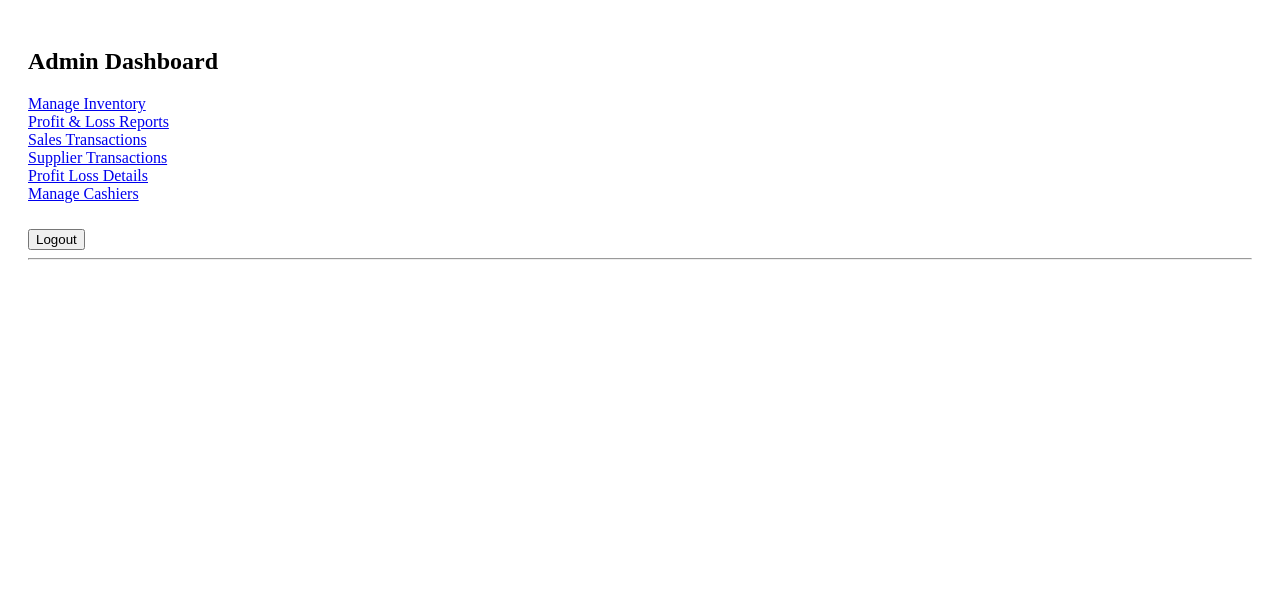
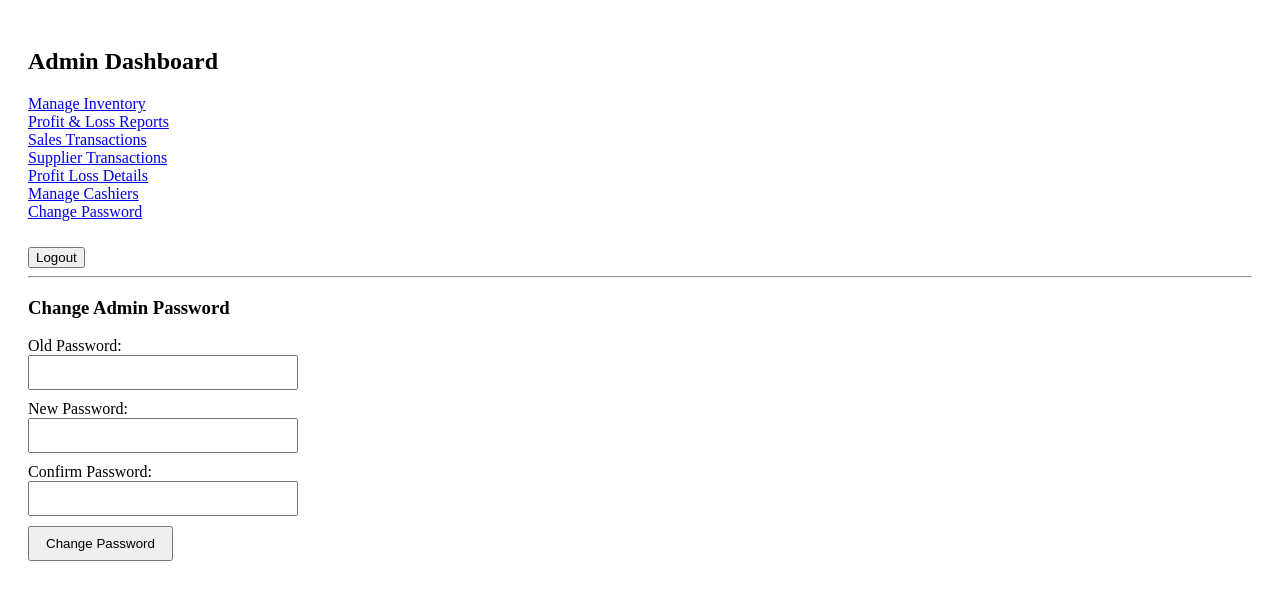
Before and after one commit to Heinhtettkyaw/profit-pulse-v0.2, a React (Create React App) app in the folder profit-pulse-frontend/: page /admin/change-password in a window 1280 px wide. Shown: the top 600 px of the page. Built offline with nearby package versions, Linux system fonts and the light colour scheme; sample sign-in values are in the browser's storage.

Commit message:
Add: change admin password function

```diff
--- a/profit-pulse-frontend/src/App.js
+++ b/profit-pulse-frontend/src/App.js
@@ -8,6 +8,7 @@ import TransactionList from './components/TransactionList';
 import SupplierTransactionList from './components/SupplierTransactionList';
 import ProfitLossReport from './components/ProfitLossReport';
 import CombinedProfitLossReport from './components/CombinedProfitLossReport';
+import AdminChangePassword from './components/AdminChangePassword';
 // import ProfitLossPage from './components/ProfitLossPage';
 import ManageCashiers from './components/ManageCashiers';
 import ChangePassword from './components/ChangePassword';
@@ -38,6 +39,8 @@ function App() {
             <Route path="sales-transactions" element={<TransactionList />} />
             <Route path="supplier-transactions" element={<SupplierTransactionList />} />
             <Route path="manage-cashiers" element={<ManageCashiers />} />
+            <Route path="change-password" element={<AdminChangePassword />} />
+
             <Route index element={<InventoryManager />} />
           </Route>
 
--- /dev/null
+++ b/profit-pulse-frontend/src/components/AdminChangePassword.js
@@ -0,0 +1,76 @@
+import React, { useState } from 'react';
+import API from '../services/api';
+
+const AdminChangePassword = () => {
+    const [oldPassword, setOldPassword] = useState('');
+    const [newPassword, setNewPassword] = useState('');
+    const [confirmPassword, setConfirmPassword] = useState('');
+    const [message, setMessage] = useState('');
+
+    const handleChangePassword = async (e) => {
+        e.preventDefault();
+        setMessage('');
+        if (newPassword !== confirmPassword) {
+            setMessage("New password and confirm password do not match.");
+            return;
+        }
+        try {
+            const response = await API.put('/admin/profile/change-password', {
+                oldPassword,
+                newPassword,
+                confirmPassword
+            });
+            setMessage(response.data);
+            setOldPassword('');
+            setNewPassword('');
+            setConfirmPassword('');
+        } catch (error) {
+            console.error("Error changing password:", error);
+            setMessage(error.response?.data || "Error changing password.");
+        }
+    };
+
+    return (
+        <div style={{ maxWidth: '250px',marginBottom: '10px' }}>
+            <h3>Change Admin Password</h3>
+            {message && <p>{message}</p>}
+            <form onSubmit={handleChangePassword}>
+                <div style={{ marginBottom: '10px' }}>
+                    <label>Old Password:</label>
+                    <input
+                        type="password"
+                        value={oldPassword}
+                        onChange={(e) => setOldPassword(e.target.value)}
+                        required
+                        style={{ width: '100%', padding: '8px' }}
+                    />
+                </div>
+                <div style={{ marginBottom: '10px' }}>
+                    <label>New Password:</label>
+                    <input
+                        type="password"
+                        value={newPassword}
+                        onChange={(e) => setNewPassword(e.target.value)}
+                        required
+                        style={{ width: '100%', padding: '8px' }}
+                    />
+                </div>
+                <div style={{ marginBottom: '10px' }}>
+                    <label>Confirm Password:</label>
+                    <input
+                        type="password"
+                        value={confirmPassword}
+                        onChange={(e) => setConfirmPassword(e.target.value)}
+                        required
+                        style={{ width: '100%', padding: '8px' }}
+                    />
+                </div>
+                <button type="submit" style={{ padding: '8px 16px' }}>
+                    Change Password
+                </button>
+            </form>
+        </div>
+    );
+};
+
+export default AdminChangePassword;
--- a/profit-pulse-frontend/src/components/AdminDashboard.js
+++ b/profit-pulse-frontend/src/components/AdminDashboard.js
@@ -16,13 +16,14 @@ const AdminDashboard = () => {
         <div style={{ padding: '20px' }}>
             <h2>Admin Dashboard</h2>
             <nav>
-                <ul style={{ listStyle: 'none', padding: 0 }}>
+                <ul style={{listStyle: 'none', padding: 0}}>
                     <li><Link to="inventory">Manage Inventory</Link></li>
                     <li><Link to="profit-loss">Profit &amp; Loss Reports</Link></li>
                     <li><Link to="sales-transactions">Sales Transactions</Link></li>
                     <li><Link to="supplier-transactions">Supplier Transactions</Link></li>
                     <li><Link to="combined-profit-loss">Profit Loss Details</Link></li>
                     <li><Link to="manage-cashiers">Manage Cashiers</Link></li>
+                    <li><Link to="change-password">Change Password</Link></li>
                 </ul>
             </nav>
             <button onClick={handleLogout} style={{ marginTop: '10px' }}>Logout</button>
```
Also changed, not shown: 1 other file (tests, documents, lock files or other folders).
